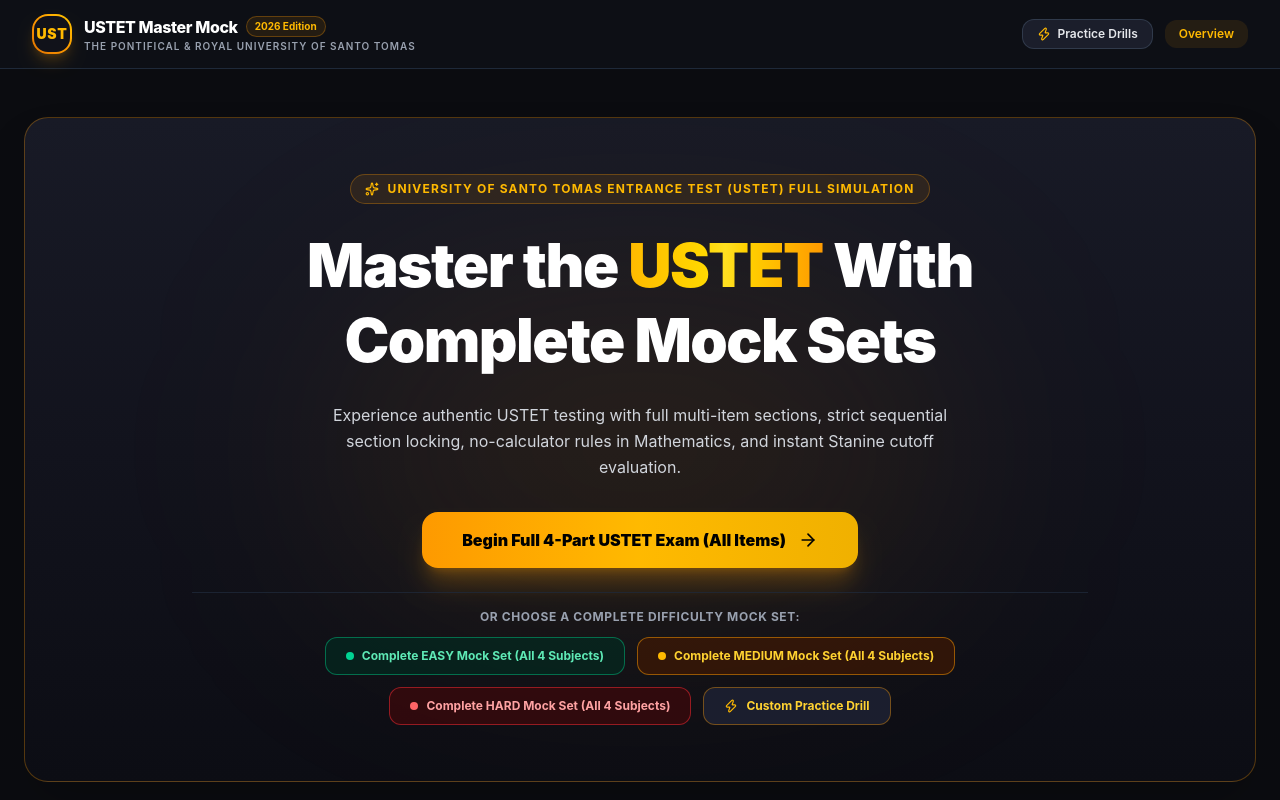
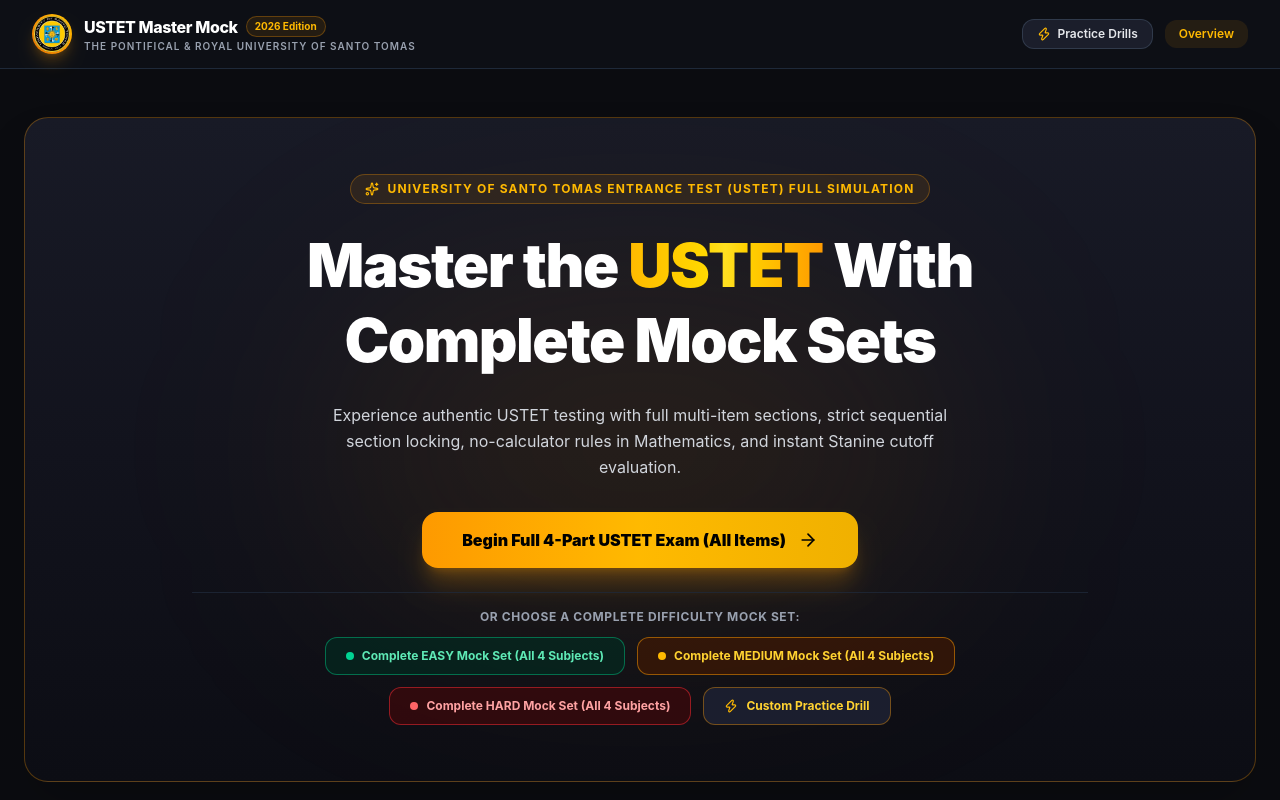
Before and after one commit to Chito2K3/UST-mock-exam, a React (Vite) app: page / in a window 1280 px wide. Shown: the top 800 px of the page. Built offline with nearby package versions, Linux system fonts and the light colour scheme.

Commit message:
feat: replace placeholder emblem with official UST seal and theme styling

```diff
--- a/src/components/ExamEngine.jsx
+++ b/src/components/ExamEngine.jsx
@@ -22,6 +22,7 @@
 import MathRenderer from './MathRenderer';
 import ScratchpadModal from './ScratchpadModal';
 import { SUBTEST_METADATA } from '../data/mockQuestions';
+import ustSeal from '../assets/ust-seal.jpg';
 
 export default function ExamEngine({
   questions,
@@ -284,8 +285,14 @@
             className="flex items-center gap-3 cursor-pointer group select-none"
             title="Return to Main Page"
           >
-            <div className="w-9 h-9 rounded-xl bg-gradient-to-tr from-amber-600 to-amber-400 text-black font-black flex items-center justify-center text-sm shadow-md shadow-amber-500/20 group-hover:scale-105 transition">
-              UST
+            <div className="w-9 h-9 rounded-full bg-gradient-to-tr from-amber-600 via-amber-500 to-yellow-400 p-0.5 shadow-md shadow-amber-500/25 group-hover:scale-105 transition shrink-0">
+              <div className="w-full h-full rounded-full overflow-hidden bg-[#11121a]">
+                <img
+                  src={ustSeal}
+                  alt="University of Santo Tomas Official Seal"
+                  className="w-full h-full object-cover scale-105"
+                />
+              </div>
             </div>
             <div>
               <div className="flex items-center gap-2">
--- a/src/components/ExamStartModal.jsx
+++ b/src/components/ExamStartModal.jsx
@@ -9,6 +9,7 @@
   Lock,
   Layers,
 } from 'lucide-react';
+import ustSeal from '../assets/ust-seal.jpg';
 
 export default function ExamStartModal({ isOpen, config, onConfirm, onClose }) {
   useEffect(() => {
@@ -43,9 +44,13 @@
         {/* Modal Header */}
         <div className="flex items-start justify-between gap-4 border-b border-gray-800 pb-4 relative z-10">
           <div className="flex items-center gap-3">
-            <div className="w-11 h-11 rounded-2xl bg-gradient-to-tr from-amber-600 via-amber-500 to-yellow-400 p-0.5 shadow-lg shadow-amber-500/20 shrink-0">
-              <div className="w-full h-full bg-[#11121a] rounded-[14px] flex items-center justify-center font-black text-amber-400 text-sm">
-                UST
+            <div className="w-11 h-11 rounded-full bg-gradient-to-tr from-amber-600 via-amber-500 to-yellow-400 p-0.5 shadow-lg shadow-amber-500/25 shrink-0">
+              <div className="w-full h-full rounded-full overflow-hidden bg-[#11121a]">
+                <img
+                  src={ustSeal}
+                  alt="University of Santo Tomas Official Seal"
+                  className="w-full h-full object-cover scale-105"
+                />
               </div>
             </div>
             <div>
--- a/src/components/Header.jsx
+++ b/src/components/Header.jsx
@@ -1,5 +1,6 @@
 import React from 'react';
 import { Zap } from 'lucide-react';
+import ustSeal from '../assets/ust-seal.jpg';
 
 export default function Header({ currentView, onGoHome, onOpenDrillMode }) {
   return (
@@ -10,9 +11,13 @@
           onClick={onGoHome}
           className="flex items-center gap-3 cursor-pointer group select-none"
         >
-          <div className="w-10 h-10 rounded-2xl bg-gradient-to-tr from-amber-600 via-amber-500 to-yellow-400 p-0.5 shadow-lg shadow-amber-500/20 group-hover:scale-105 transition">
-            <div className="w-full h-full bg-[#11121a] rounded-[14px] flex items-center justify-center font-black text-amber-400 text-sm tracking-wider">
-              UST
+          <div className="w-10 h-10 rounded-full bg-gradient-to-tr from-amber-600 via-amber-500 to-yellow-400 p-0.5 shadow-lg shadow-amber-500/25 group-hover:scale-105 transition shrink-0">
+            <div className="w-full h-full rounded-full overflow-hidden bg-[#11121a]">
+              <img
+                src={ustSeal}
+                alt="University of Santo Tomas Official Seal"
+                className="w-full h-full object-cover scale-105"
+              />
             </div>
           </div>
           <div>
```
Also changed, not shown: public/ust-seal.jpg (added), src/assets/ust-seal.jpg (added).
